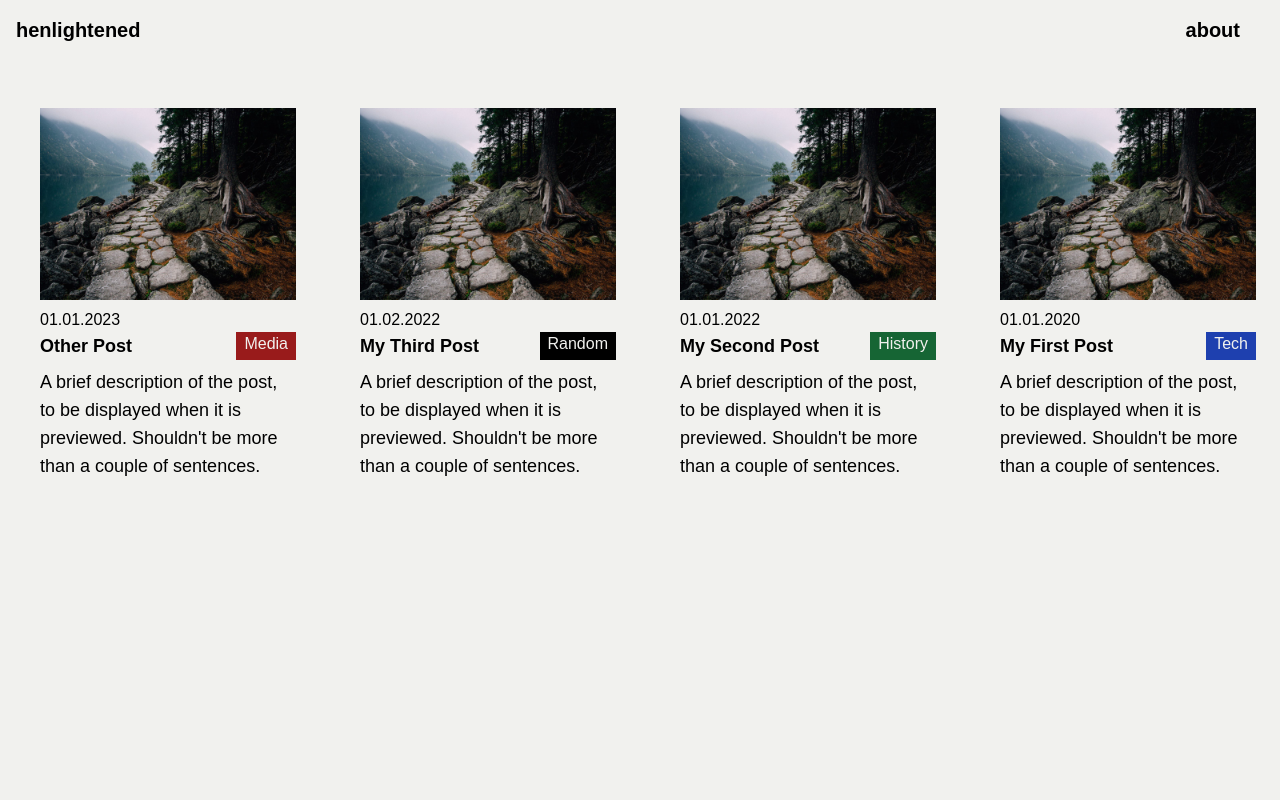
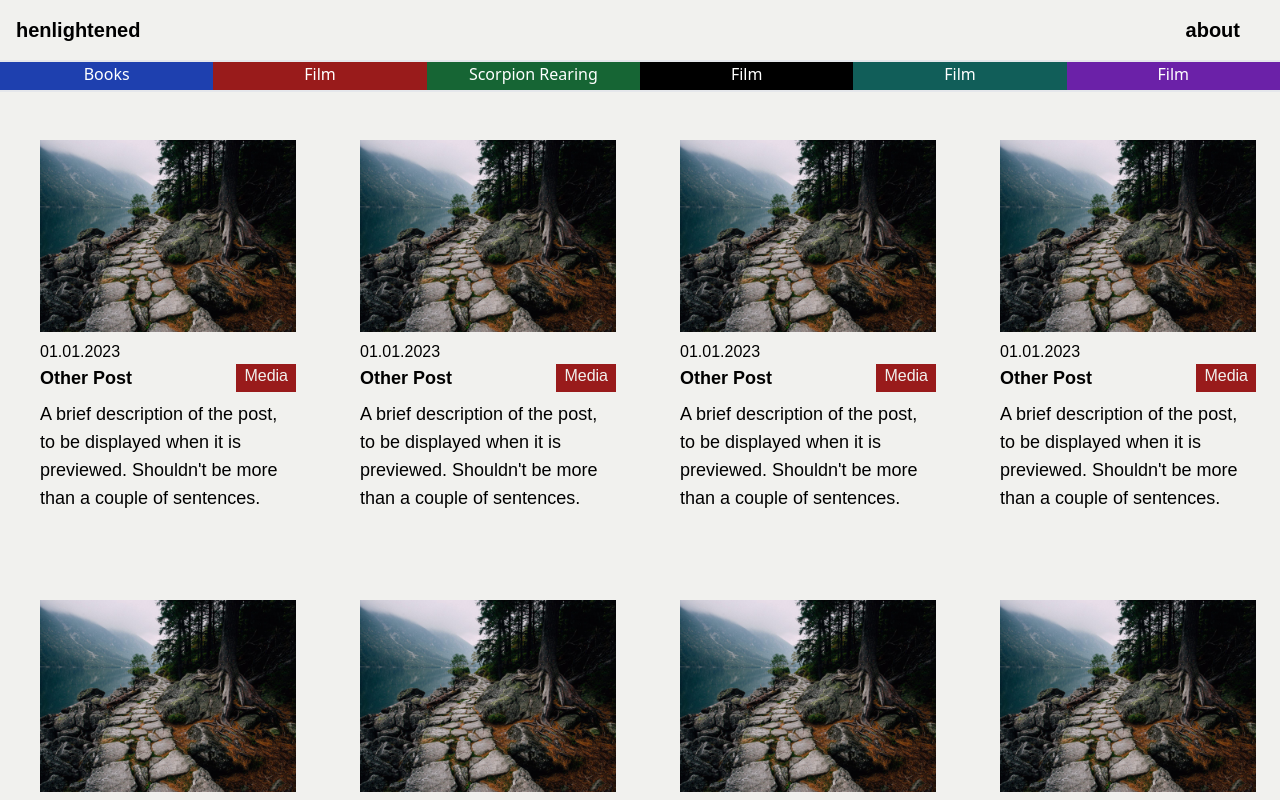
Before and after one commit to hentity/site, a Next.js app: page / in a window 1280 px wide. Shown: the top 800 px of the page. Built offline with nearby package versions, Linux system fonts and the light colour scheme.

Commit message:
pagination working (maybe?)

```diff
--- a/app/api/posts/route.js
+++ b/app/api/posts/route.js
@@ -3,7 +3,8 @@ import { NextResponse } from "next/server";
 
 export async function GET(req) {
   try {
-    const data = await getSortedPostsData();
+    const page = Number(req.nextUrl.searchParams.get("page")) || 1;
+    const data = await getSortedPostsData(page);
     return NextResponse.json(data);
   } catch (error) {
     console.error("Error fetching posts data:", error);
--- a/app/page.jsx
+++ b/app/page.jsx
@@ -8,17 +8,33 @@ import { fetchSortedPostsData } from "@/lib/clientPosts";
 
 export default function Home() {
   const [allPostsData, setAllPostsData] = useState([]);
+  const [page, setPage] = useState(1);
 
   useEffect(() => {
     const fetchData = async () => {
-      const data = await fetchSortedPostsData();
-      setAllPostsData(data);
+      const data = await fetchSortedPostsData(page);
+      if (Array.isArray(data)) {
+        setAllPostsData((prevData) => [...prevData, ...data]);
+      }
     };
 
     fetchData();
+  }, [page]);
+
+  useEffect(() => {
+    const handleScroll = () => {
+      if (
+        window.innerHeight + document.documentElement.scrollTop !==
+        document.documentElement.offsetHeight
+      ) {
+        return;
+      }
+      setPage((prevPage) => prevPage + 1); // Increase the page number to fetch the next set of posts
+    };
+
+    window.addEventListener("scroll", handleScroll);
+    return () => window.removeEventListener("scroll", handleScroll);
   }, []);
-
-  const recentPosts = allPostsData.slice(0, 4);
 
   function getColourFromCategory(category) {
     switch (category) {
@@ -35,9 +51,29 @@ export default function Home() {
 
   return (
     <>
+      <div className="flex">
+        <div className="w-1/6 h-8 border-y-2 text-white text-center bg-blue-800">
+          Books
+        </div>
+        <div className="w-1/6 h-8 border-y-2 text-white text-center bg-red-800">
+          Film
+        </div>
+        <div className="w-1/6 h-8 border-y-2 text-white text-center  bg-green-800">
+          Scorpion Rearing
+        </div>
+        <div className="w-1/6 h-8 border-y-2 text-center text-white bg-black">
+          Film
+        </div>
+        <div className="w-1/6 h-8 border-y-2 text-center text-white bg-teal-800">
+          Film
+        </div>
+        <div className="w-1/6 h-8 border-y-2 text-center text-white bg-purple-800">
+          Film
+        </div>
+      </div>
       <div className="flex justify-center">
         <div className="m-2 grid gap-4 grid-cols-1 md:grid-cols-2 lg:grid-cols-3 xl:grid-cols-4 items-center">
-          {recentPosts.map(
+          {allPostsData.map(
             ({ id, date, title, category, coverImage, description }) => (
               <Link
                 key={id}
--- a/lib/clientPosts.js
+++ b/lib/clientPosts.js
@@ -1,10 +1,11 @@
-export async function fetchSortedPostsData() {
+export async function fetchSortedPostsData(page = 1) {
   try {
-    const res = await fetch('/api/posts');
+    const res = await fetch(`/api/posts?page=${page}`);
     if (!res.ok) {
       throw new Error('Network response was not ok ' + res.statusText);
     }
     const data = await res.json();
+    console.log(data);
     return data;
   } catch (error) {
     console.error('Fetch error: ', error);
--- /dev/null
+++ b/posts/filler_post.md
@@ -0,0 +1,11 @@
+---
+title: "Other Post"
+category: "Media"
+date: "2023-01-01"
+coverImage: "/img/test.jpg"
+description: "A brief description of the post, to be displayed when it is previewed. Shouldn't be more than a couple of sentences."
+---
+
+This is another post.
+
+![Test image](/img/test_img.png)
--- /dev/null
+++ b/posts/filler_post2.md
@@ -0,0 +1,11 @@
+---
+title: "Other Post"
+category: "Media"
+date: "2023-01-01"
+coverImage: "/img/test.jpg"
+description: "A brief description of the post, to be displayed when it is previewed. Shouldn't be more than a couple of sentences."
+---
+
+This is another post.
+
+![Test image](/img/test_img.png)
--- /dev/null
+++ b/posts/filler_post3.md
@@ -0,0 +1,11 @@
+---
+title: "Other Post"
+category: "Media"
+date: "2023-01-01"
+coverImage: "/img/test.jpg"
+description: "A brief description of the post, to be displayed when it is previewed. Shouldn't be more than a couple of sentences."
+---
+
+This is another post.
+
+![Test image](/img/test_img.png)
--- /dev/null
+++ b/posts/filler_post4.md
@@ -0,0 +1,11 @@
+---
+title: "Other Post"
+category: "Media"
+date: "2023-01-01"
+coverImage: "/img/test.jpg"
+description: "A brief description of the post, to be displayed when it is previewed. Shouldn't be more than a couple of sentences."
+---
+
+This is another post.
+
+![Test image](/img/test_img.png)
--- /dev/null
+++ b/posts/filler_post5.md
@@ -0,0 +1,11 @@
+---
+title: "Other Post"
+category: "Media"
+date: "2023-01-01"
+coverImage: "/img/test.jpg"
+description: "A brief description of the post, to be displayed when it is previewed. Shouldn't be more than a couple of sentences."
+---
+
+This is another post.
+
+![Test image](/img/test_img.png)
--- /dev/null
+++ b/posts/filler_post6.md
@@ -0,0 +1,11 @@
+---
+title: "Other Post"
+category: "Media"
+date: "2023-01-01"
+coverImage: "/img/test.jpg"
+description: "A brief description of the post, to be displayed when it is previewed. Shouldn't be more than a couple of sentences."
+---
+
+This is another post.
+
+![Test image](/img/test_img.png)
```
Also changed, not shown: lib/serverPosts.js.
